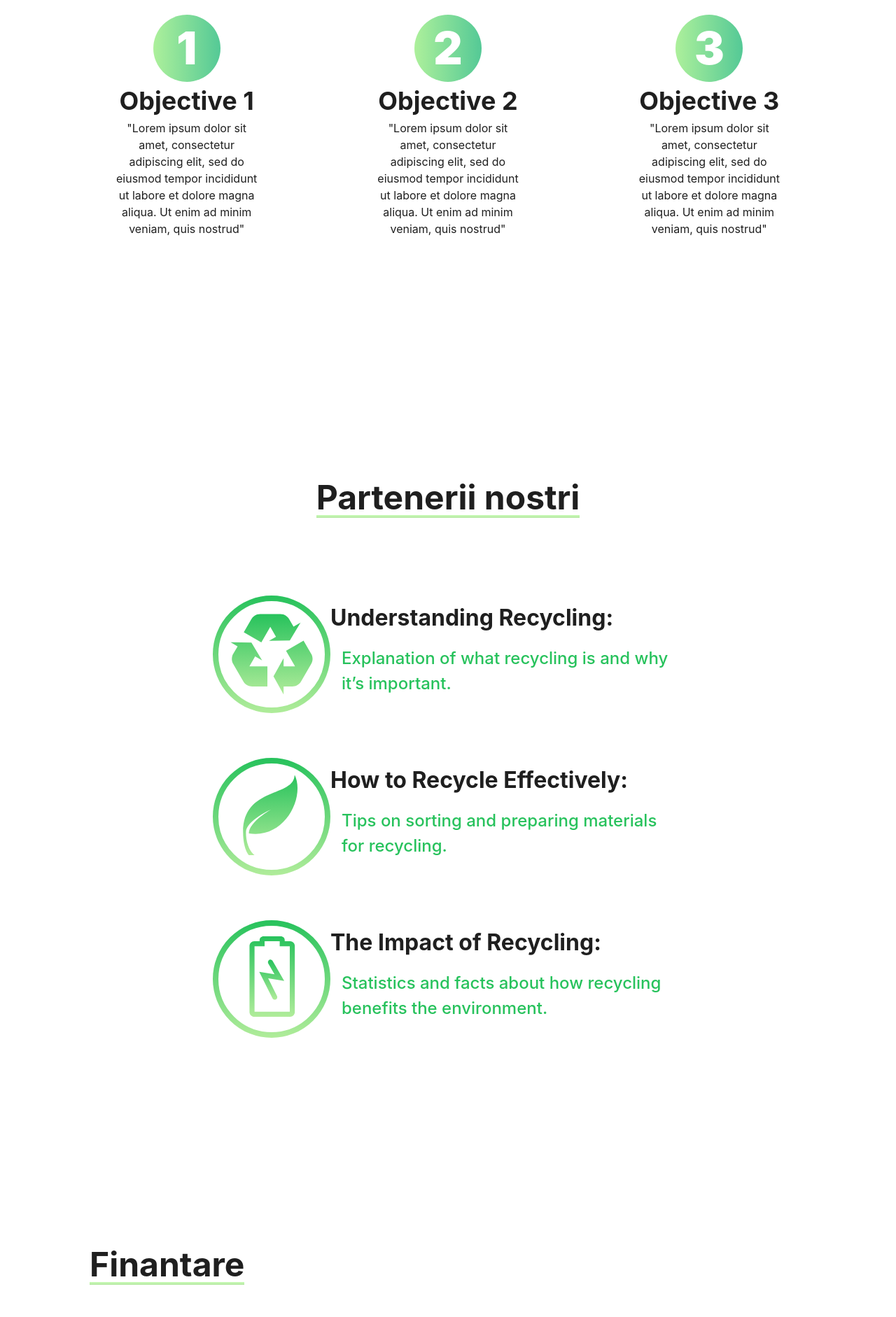
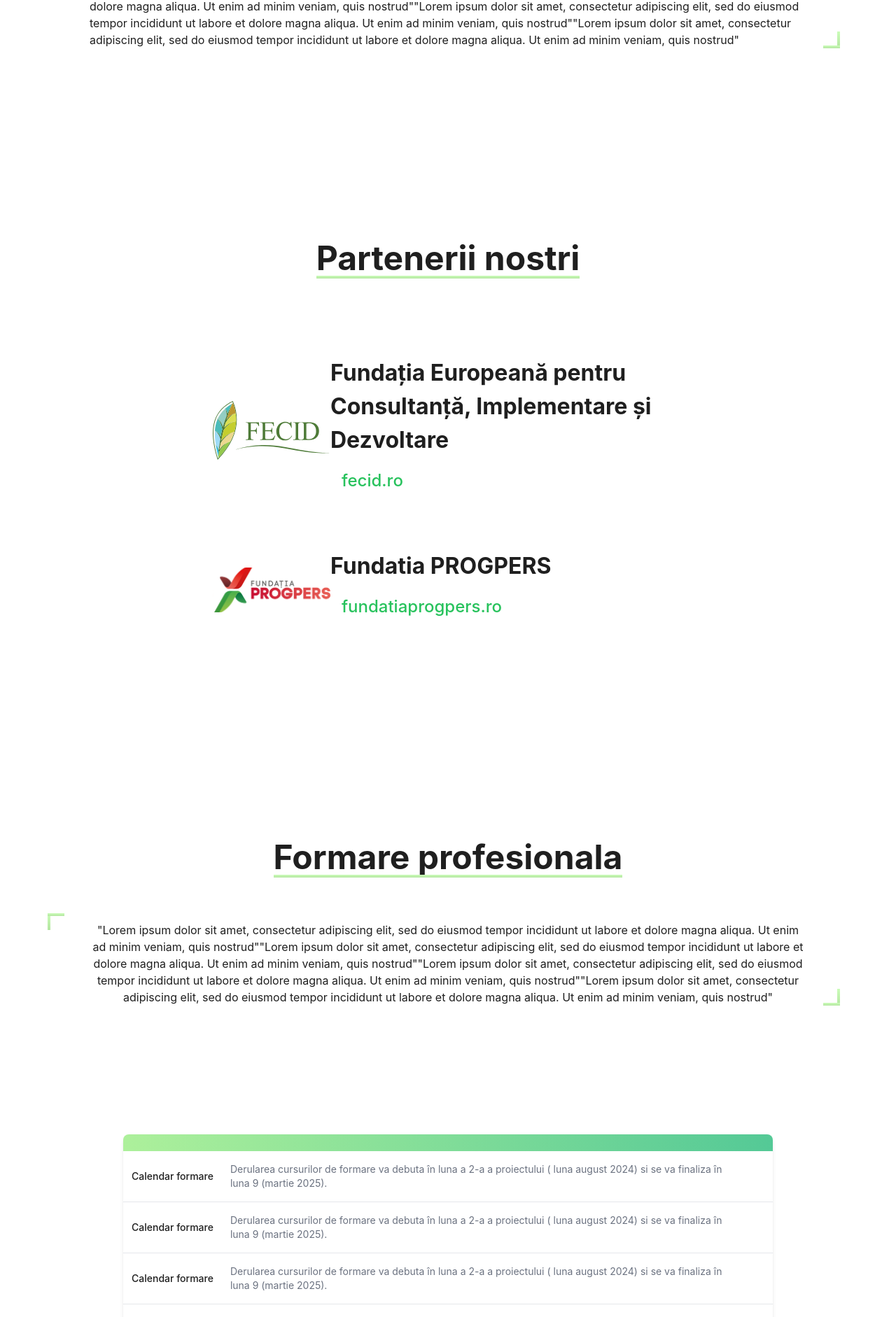
Before and after one commit to diandraaaaa/ASRSRC, a React (Create React App) app: page /despre-noi in a window 1280 px wide. Shown: the part 828-2710 px from the top of the page at 70% size. Built offline with nearby package versions, Linux system fonts and the light colour scheme.

Commit message:
worked on the about page a lil still 2 or 3 sections need to be done and left anotehr to do ig with sutff

```diff
--- a/src/components/KeyPoint.jsx
+++ b/src/components/KeyPoint.jsx
@@ -2,7 +2,7 @@ import React from 'react'
 import Heading from './Heading'
 import Paragraph from './Paragraph'
 
-function KeyPoint({title, text, icon, customClasses}) {
+function KeyPoint({title,link, text, icon, customClasses}) {
   return (
     <div className={`flex max-md:flex-col max-w-3xl py-8 items-center max-md:border-b-2 max-md:mx-12  ${customClasses}`}>
         <div>
@@ -10,7 +10,7 @@ function KeyPoint({title, text, icon, customClasses}) {
         </div>
         <div>
             <Heading color="black" weight="bold" size="h5">{title}</Heading>
-            <Paragraph color="green" weight="medium" size="large" customClasses="m-4">{text}</Paragraph>
+            <Paragraph color="green" weight="medium" size="large" customClasses="m-4"><a href={link}>{text}</a></Paragraph>
         </div>
     </div>
   )
--- a/src/pages/About.jsx
+++ b/src/pages/About.jsx
@@ -15,9 +15,10 @@ import Project from '../components/Project';
 
 import Image from '../assets/images/about-img.png'
 import Image2 from '../assets/images/newsletter-bg.png'
-import Icon from '../assets/icons/green-icon.svg'
-import Icon2 from '../assets/icons/green-icon-2.svg'
-import Icon3 from '../assets/icons/green-icon-3.svg'
+
+import Logo from '../assets/Logo FECID.svg'
+import Logo2 from '../assets/logo_prgpers_sm 1.svg'
+
 
 function About() {
      const lorem = `"Lorem ipsum dolor sit amet, consectetur adipiscing elit, sed do eiusmod tempor incididunt ut labore et dolore magna aliqua. Ut enim ad minim veniam, quis nostrud"`
@@ -30,29 +31,15 @@ function About() {
       ];
 
   return (
+    // <TO-DO> i thnk the first column shoukd have the elements bold and green, im not sure why the text in some paragraphs is centerd, the link for "formular de inscriere" doesnt work </TO-DO>
     <>
     <section>
         <img src={Image} alt="" className="py-10 px-4 md:px-40" />
     </section>
     <section className="py-20 max-md:text-center">
-        <Heading color="black" size="h2" weight="bold" underline="true" customClasses="inline md:ml-32">Obiective generale </Heading>
-        <div className="grid grid-cols-1 md:grid-cols-3 max-md:space-y-32 py-32 md:px-20">
-            <Objective
-            text={lorem}
-            number="1"
-            title="Objective"
-            />
-            <Objective
-            text={lorem}
-            number="2"
-            title="Objective"
-            />
-            <Objective
-            text={lorem}
-            number="3"
-            title="Objective"
-            />
-        </div>
+        <Heading color="black" size="h2" weight="bold" underline="true" customClasses="inline md:ml-32">Obiectivul general </Heading>
+        <Paragraph customClasses="my-14 mx-20 px-12" underline="true">{lorem}{lorem}{lorem}{lorem}</Paragraph>
+
     </section>
     <section className="py-32">
         <div className="text-center">
@@ -60,23 +47,51 @@ function About() {
         </div>
         <div className="max-w-2xl mx-auto mt-24">
             <KeyPoint
-                title="Understanding Recycling:"
-                text="Explanation of what recycling is and why it’s important."
-                icon={Icon}
+                title="Fundația Europeană pentru Consultanță, Implementare și Dezvoltare"
+                link="https://fecid.ro"
+                text="fecid.ro"
+                icon={Logo}
                 customClasses="pt-2"
             />
             <KeyPoint
-                title="How to Recycle Effectively:"
-                text="Tips on sorting and preparing materials for recycling."
-                icon={Icon2}
+                title="Fundatia PROGPERS"
+                link="https://fundatiaprogpers.ro/"
+                text="fundatiaprogpers.ro"
+                icon={Logo2}
             />
-            <KeyPoint
-                title="The Impact of Recycling:"
-                text="Statistics and facts about how recycling benefits the environment."
-                icon={Icon3}
-            />
+
         </div>
     </section>
+    <section className="py-32">
+        <div className="text-center">
+            <Heading color="black" weight="bold" size="h2" underline="true" customClasses="inline max-sm:block">Formare profesionala</Heading>
+            <Paragraph customClasses="my-14 mx-20 px-12" underline="true">{lorem}{lorem}{lorem}{lorem}</Paragraph>
+        </div>
+        <div className="py-32">
+        <Table col1="" col2="" >
+            <TableRow
+            text1="Calendar formare"
+            text2="Derularea cursurilor de formare va debuta în luna a 2-a a proiectului ( luna august 2024) si se va finaliza în luna 9 (martie 2025)."
+            />
+            <TableRow
+            text1="Calendar formare"
+            text2="Derularea cursurilor de formare va debuta în luna a 2-a a proiectului ( luna august 2024) si se va finaliza în luna 9 (martie 2025)."
+            />
+            <TableRow
+            text1="Calendar formare"
+            text2="Derularea cursurilor de formare va debuta în luna a 2-a a proiectului ( luna august 2024) si se va finaliza în luna 9 (martie 2025)."
+            />
+            <TableRow
+            text1="Calendar formare"
+            text2="Derularea cursurilor de formare va debuta în luna a 2-a a proiectului ( luna august 2024) si se va finaliza în luna 9 (martie 2025)."
+            />
+        </Table>
+    </div>
+    <div className="text-center">
+            <Paragraph customClasses="my-14 mx-20 px-12" underline="true">Pentru înscrieri la programul de formare, vă rugăm să accesați <a herf="/contact">formularul de înscriere.</a></Paragraph>
+    </div>
+    </section>
+
 
     <section className="py-32">
         <div className="max-md:text-center">
```
